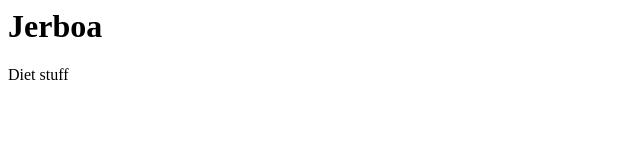
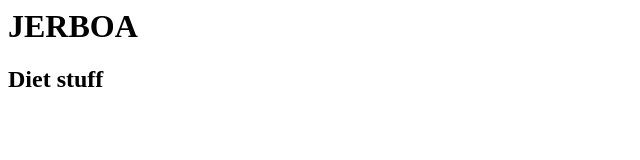
Before and after one commit to HenrikBellander/Jerboa, a plain HTML site: page index.html in a window 1280 px wide. Shown: the whole page, without its empty margins (0-640 px from the left). Drawn offline with Linux system fonts and the light colour scheme.

Commit message:
Uppercase

```diff
--- a/index.html
+++ b/index.html
@@ -1,2 +1,2 @@
-<h1>Jerboa</h1>
-Diet stuff
+<h1>JERBOA</h1>
+<h2>Diet stuff</h2>
```
